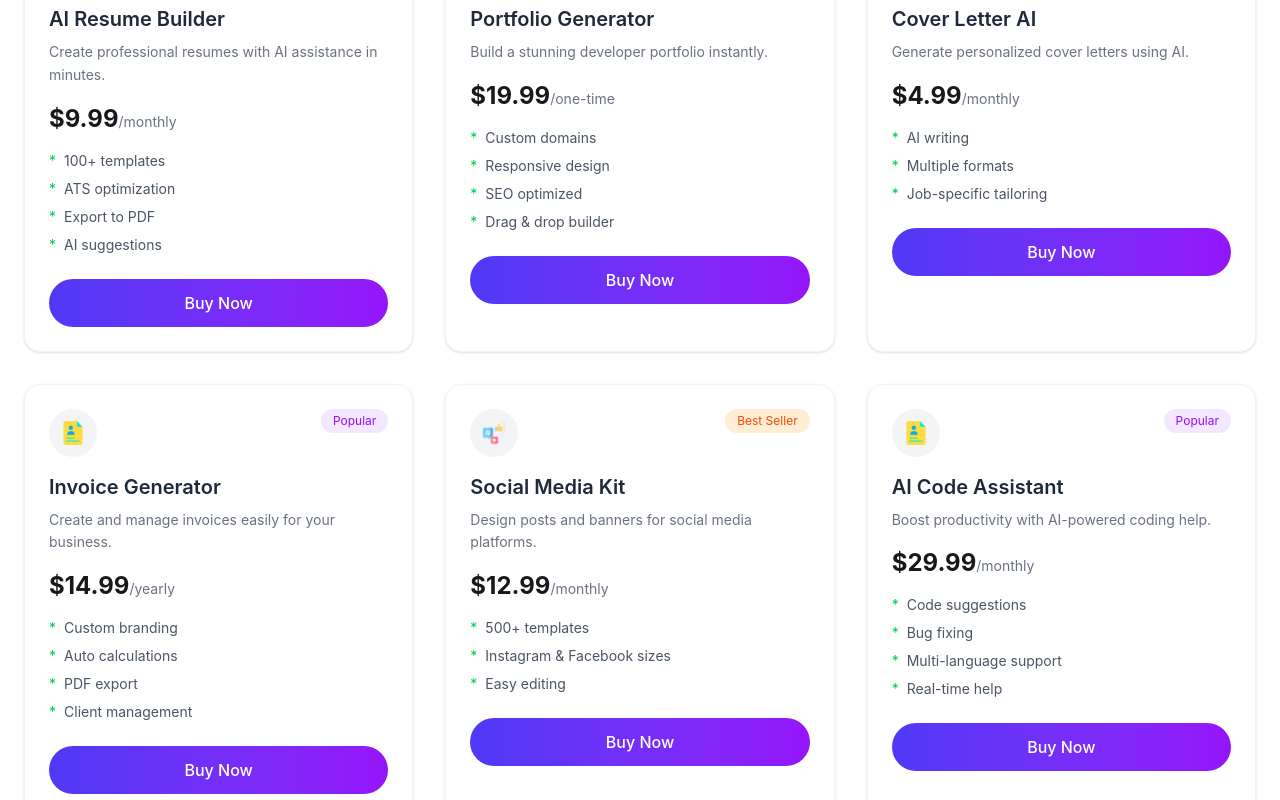
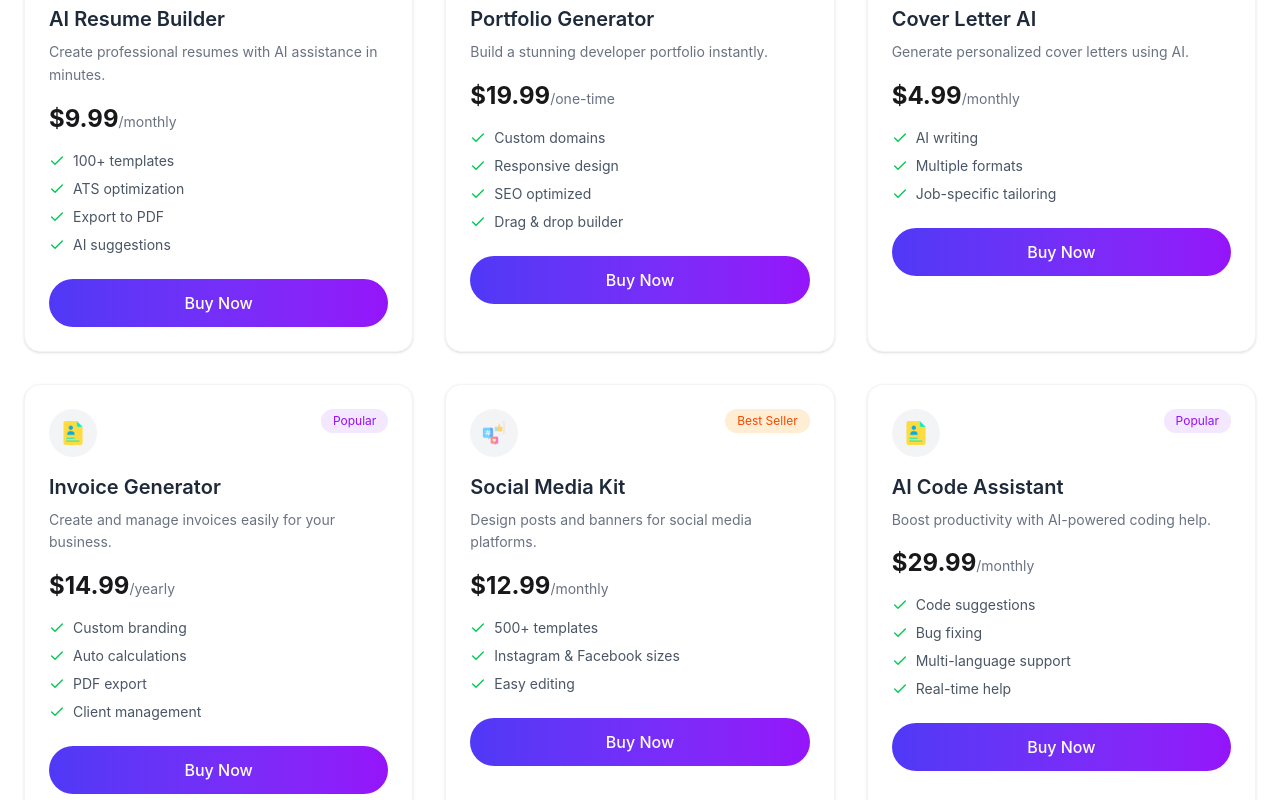
Before and after one commit to Palash-4/DigiTools-Platforms, a React (Vite) app: page / in a window 1280 px wide. Shown: the part 1420-2220 px from the top of the page. Built offline with nearby package versions, Linux system fonts and the light colour scheme.

Commit message:
Some design fix

```diff
--- a/package.json
+++ b/package.json
@@ -11,6 +11,7 @@
   },
   "dependencies": {
     "@tailwindcss/vite": "^4.2.2",
+    "lucide-react": "^1.7.0",
     "react": "^19.2.4",
     "react-dom": "^19.2.4",
     "react-icons": "^5.6.0",
--- a/src/App.jsx
+++ b/src/App.jsx
@@ -36,7 +36,6 @@ function App() {
 
       <CardHeading></CardHeading>
 
-      {/* name of each tab group should be unique */}
       <div className="tabs tabs-box justify-center bg-transparent">
         <input type="radio" name="my_tabs_1" className="tab rounded-full w-30 font-semibold" aria-label="Products" onClick={()=> setActiveTab("product")} defaultChecked />
         <input type="radio" name="my_tabs_1" className="tab rounded-full w-30 font-semibold" aria-label={`Cart(${carts.length})`} onClick={()=> setActiveTab("cart")} />
--- a/src/components/ModelCard.jsx
+++ b/src/components/ModelCard.jsx
@@ -1,5 +1,6 @@
 import { useState } from "react";
 import { toast } from "react-toastify";
+import { Check } from "lucide-react";
 
 
 const ModelCard = ({model,carts,setCarts}) => {
@@ -56,8 +57,7 @@ const ModelCard = ({model,carts,setCarts}) => {
                                     key={i}
                                     className="flex items-center gap-2 text-sm text-gray-600"
                                 >
-                                    <span className="text-green-500">*</span>
-                                    {f}
+                                    <Check className="text-green-500 w-4 h-4" /> {f}
                                 </li>
                             ))}
                         </ul>
```
Also changed, not shown: 1 other file (tests, documents, lock files or other folders).
